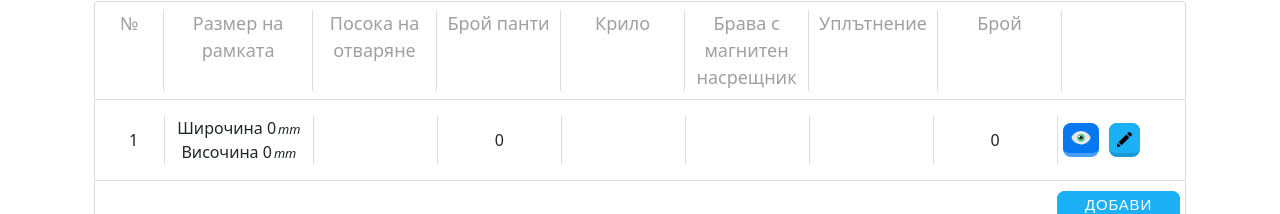
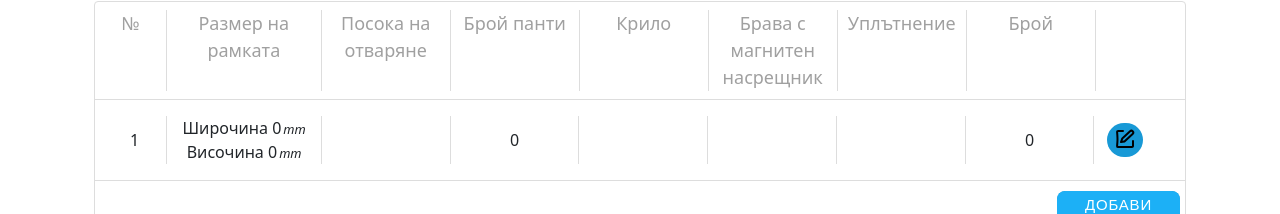
Before and after one commit to Martimbuka/product-configurator, a React (Create React App) app: page / in a window 1280 px wide. Shown: the part 489-703 px from the top of the page. Built offline with nearby package versions, Linux system fonts and the light colour scheme.

Commit message:
Refactor ButtonImg component to add support for new edit-2 icon

```diff
--- a/src/components/list-view/ButtonImg.jsx
+++ b/src/components/list-view/ButtonImg.jsx
@@ -3,6 +3,7 @@ import { ReactComponent as EditIcon } from '../../assets/edit.svg';
 import { ReactComponent as SaveIcon } from '../../assets/save.svg';
 import { ReactComponent as CancelIcon } from '../../assets/cancel.svg';
 import { ReactComponent as ViewIcon } from '../../assets/view.svg';
+import { ReactComponent as Edit2Icon } from '../../assets/edit-2.svg';
 
 function ButtonImg({ type }) {
     switch (type) {
@@ -14,6 +15,8 @@ function ButtonImg({ type }) {
             return <CancelIcon />;
         case 'view':
             return <ViewIcon />;
+        case 'edit-2':
+            return <Edit2Icon className="edit-2" />;
         default:
             return null;
     }
--- a/src/components/list-view/EditMode.jsx
+++ b/src/components/list-view/EditMode.jsx
@@ -1,4 +1,3 @@
-// src/components/list-view/EditPopup.jsx
 import React from 'react';
 import DirectionSelector from './fields/DirectionSelector';
 import ColorSelector from './fields/ColorSelector';
@@ -26,18 +25,20 @@ const EditMode = ({ itemData, setItemData, closePopup, saveItem }) => {
     const { name, value } = e.target;
     const [parent, child] = name.split('.');
 
+    let newValue = value;
+
     if (child) {
       setTempItemData(prevState => ({
         ...prevState,
         [parent]: {
           ...prevState[parent],
-          [child]: value
+          [child]: newValue
         }
       }));
     } else {
       setTempItemData(prevState => ({
         ...prevState,
-        [name]: value
+        [name]: newValue
       }));
     }
   };
@@ -48,10 +49,22 @@ const EditMode = ({ itemData, setItemData, closePopup, saveItem }) => {
       <div className='frameSize-edit'>
         <div className='title'>Размер на рамката</div>
         <div className='content'>
-          <div>Ширина</div>
+          <div>Широчина</div>
           <div>Височина</div>
-          <input required type='number' name='frameSize.width' onChange={handleChange} placeholder='LB, mm' />
-          <input required type='number' name='frameSize.height' onChange={handleChange} placeholder='HB, mm' />
+          <input
+            required
+            type='number'
+            name='frameSize.width'
+            onChange={handleChange}
+            placeholder='LB, mm'
+          />
+          <input
+            required
+            type='number'
+            name='frameSize.height'
+            onChange={handleChange}
+            placeholder='HB, mm'
+          />
         </div>
       </div>
       <div>
@@ -60,12 +73,23 @@ const EditMode = ({ itemData, setItemData, closePopup, saveItem }) => {
       </div>
       <div>
         <div className='title'>Брой панти</div>
-        {/* It should accept values only from 2 to 10 */}
-        <input required type='number' name='hinges' value={itemData.hinges} onChange={handleChange} />
+        <input
+          required
+          type='number'
+          name='hinges'
+          value={tempItemData.hinges}
+          onChange={handleChange}
+        />
       </div>
       <div>
         <div className='title'>Крило</div>
-        <input required type='text' name='wing' value={itemData.wing} onChange={handleChange} />
+        <input
+          required
+          type='text'
+          name='wing'
+          value={tempItemData.wing}
+          onChange={handleChange}
+          placeholder='MDF, грундиран' />
       </div>
       <div>
         <div className='title'>Брава с магнитен насрещник</div>
@@ -77,7 +101,13 @@ const EditMode = ({ itemData, setItemData, closePopup, saveItem }) => {
       </div>
       <div>
         <div className='title'>Брой</div>
-        <input required type='number' name='quantity' value={itemData.quantity} onChange={handleChange} />
+        <input
+          required
+          type='number'
+          name='quantity'
+          value={tempItemData.quantity}
+          onChange={handleChange}
+        />
       </div>
 
       <div className='edit-buttons'>
--- a/src/components/list-view/MyItemRender.jsx
+++ b/src/components/list-view/MyItemRender.jsx
@@ -75,8 +75,8 @@ const MyItemRender = ({ dataItem, saveItem, deleteItem, dataLength }) => {
             <Field>{itemData.quantity}</Field>
           </div>
           <div className='button-container'>
-            <button type='button' className='view-button' onClick={() => setEditMode(true)}><ButtonImg type='view' /></button>
-            <button type='button' className='edit-button' onClick={() => setEditMode(true)}><ButtonImg type='edit' /></button>
+            {/* <button type='button' className='view-button' onClick={() => setEditMode(true)}><ButtonImg type='view' /></button> */}
+            <button type='button' className='edit-button' onClick={() => setEditMode(true)}><ButtonImg type='edit-2' /></button>
             {dataLength > 1 && <button type='button' className='delete-button' onClick={handleDelete} style={{ fontWeight: 'bold' }}>X</button>}
           </div>
         </div>
--- a/src/style/list-view.css
+++ b/src/style/list-view.css
@@ -23,7 +23,7 @@
   /* padding: 8px 16px; */
   border-bottom: 1px solid #ddd;
   display: grid;
-  grid-template-columns: 0.55fr 1.2fr 1fr 1fr 1fr 1fr 1fr 1fr 1fr;
+  grid-template-columns: 0.55fr 1.2fr 1fr 1fr 1fr 1fr 1fr 1fr .7fr;
 }
 
 .list-view-header .header-item {
@@ -88,16 +88,6 @@
 }
 
 
-
-
-.list-view-item button.delete {
-  background-color: #dc3545;
-}
-
-.list-view-item button.delete:hover {
-  background-color: #c82333;
-}
-
 .list-view-item button,
 .add-product-form button {
   appearance: button;
@@ -127,7 +117,22 @@
   white-space: nowrap;
 }
 
-.list-view-item button:after,
+.delete-button:after {
+  background-clip: padding-box;
+  border: solid transparent;
+  border-radius: 2px;
+  border-width: 0 0 4px;
+  bottom: -4px;
+  content: "";
+  left: 0;
+  right: 0;
+  top: 0;
+  z-index: -1;
+  position: absolute;
+}
+
+.cancel-button:after,
+.save-button:after,
 .add-product-form button:after {
   background-clip: padding-box;
   border: solid transparent;
@@ -166,12 +171,14 @@
   background: none;
 }
 
-.list-view-item .edit-button,
+.edit-button {
+  background-color: #1899D6;
+}
+
 .add-button {
   background-color: #1899D6;
 }
 
-.list-view-item .edit-button:after,
 .add-button:after {
   background-color: #1CB0F6;
 }
@@ -253,15 +260,15 @@
 
 .button-container {
   display: grid;
-  grid-template-columns: 0.8fr 1fr 1fr;
+  grid-template-columns: .1fr .8fr;
   grid-template-rows: .2fr 1fr .2fr;
-  width: 15%;
+  width: 10%;
 }
 
-.button-container .view-button,
 .button-container .edit-button,
 .button-container .delete-button {
   grid-row:2;
+  border-radius: 20px;
 }
 
 .list-view-header {
@@ -283,10 +290,6 @@
 
 /*Edit mode*/
 .list-view-item .editing .edit-popup {
-  /* position: fixed;
-  top: 50%;
-  left: 50%;
-  transform: translate(-50%, -50%); */
   position: fixed;
   overflow-y: auto;
   max-height: 100%;
--- a/src/style/view-item.css
+++ b/src/style/view-item.css
@@ -21,6 +21,11 @@
     width: 80px;
 }
 
+.edit-2 svg {
+    height: 40px;
+    width: 80px;
+}
+
 @media (max-width: 1200px) {
     .lock-img svg {
         height: 30px;
```
Also changed, not shown: src/assets/edit-2.svg (added).
